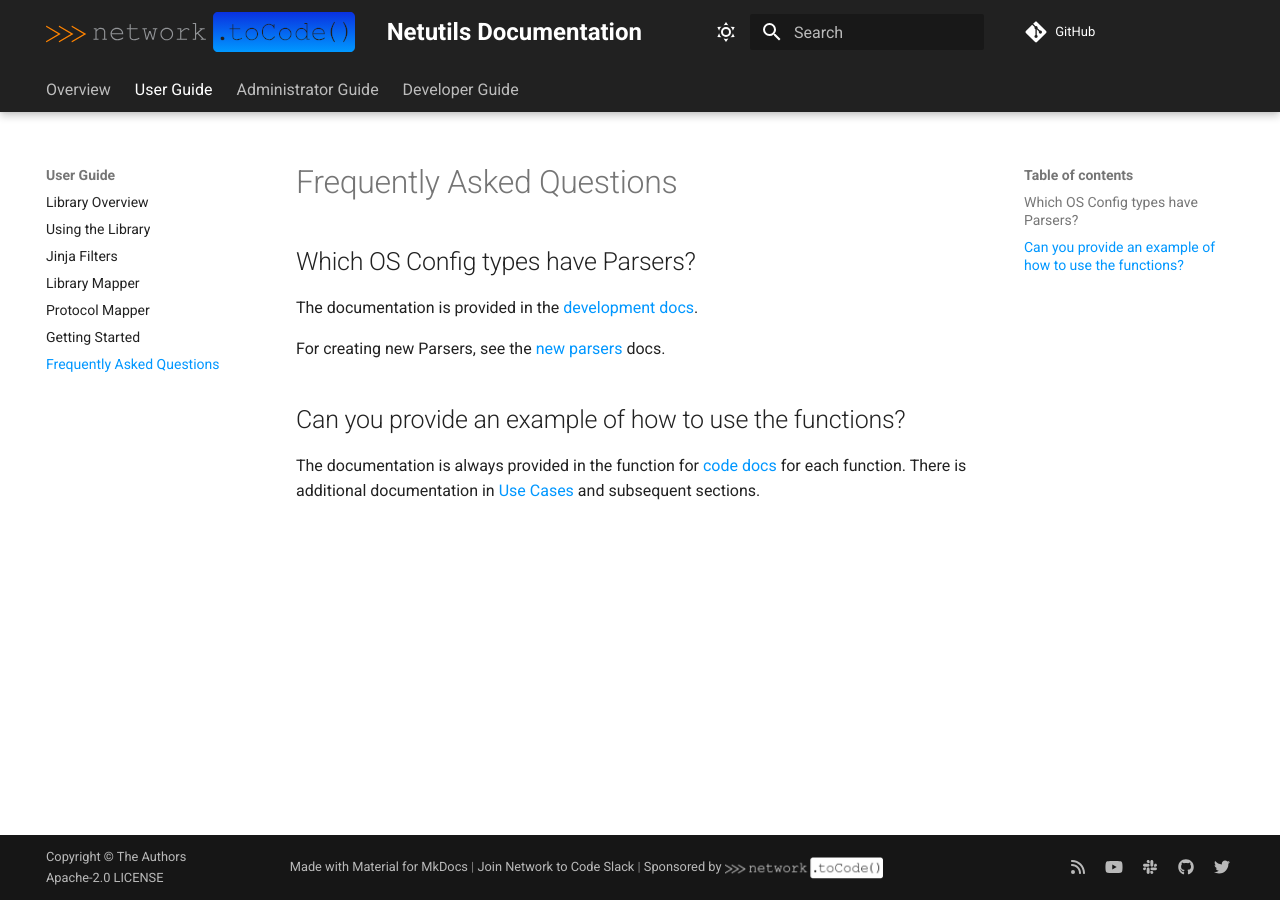
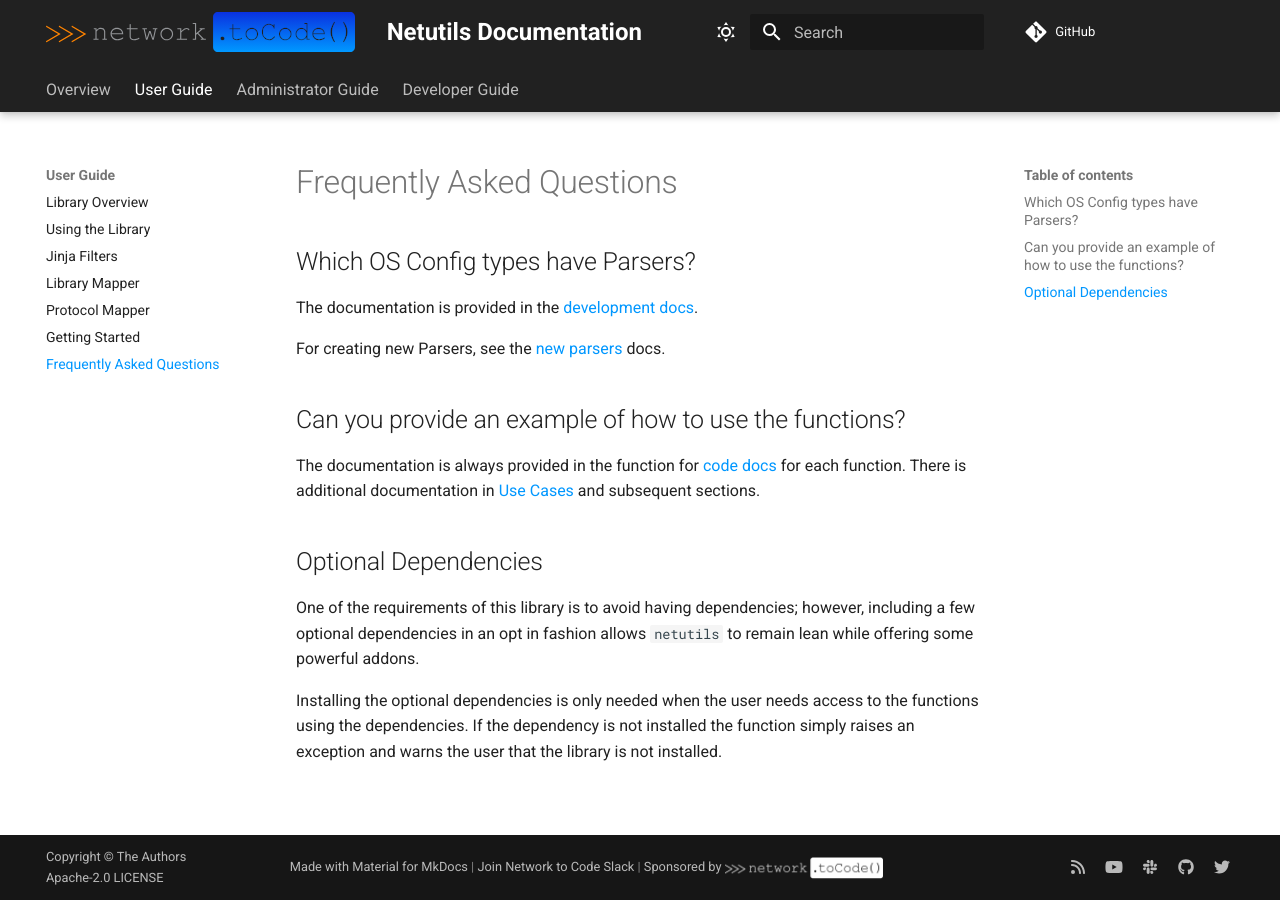
Before and after one commit to networktocode/netutils, an MkDocs documentation site: the page built from docs/user/faq.md, in a window 1280 px wide. Built offline with MkDocs 1.6.1 and Material for MkDocs 9.7.7, drawn with Linux system fonts in a browser that asks for light colours; comment, search, counter and statistics services are not loaded.

Commit message:
add opt dep info to faq

```diff
--- a/docs/user/faq.md
+++ b/docs/user/faq.md
@@ -9,3 +9,8 @@ For creating new Parsers, see the [new parsers](../../dev/dev_config/#new-parser
 ## Can you provide an example of how to use the functions?
 
 The documentation is always provided in the function for [code docs](../../dev/code_reference/) for each function. There is additional documentation in [Use Cases](../lib_use_cases/) and subsequent sections.
+
+## Optional Dependencies
+One of the requirements of this library is to avoid having dependencies; however, including a few optional dependencies in an opt in fashion allows `netutils` to remain lean while offering some powerful addons.
+
+Installing the optional dependencies is only needed when the user needs access to the functions using the dependencies. If the dependency is not installed the function simply raises an exception and warns the user that the library is not installed.
```
